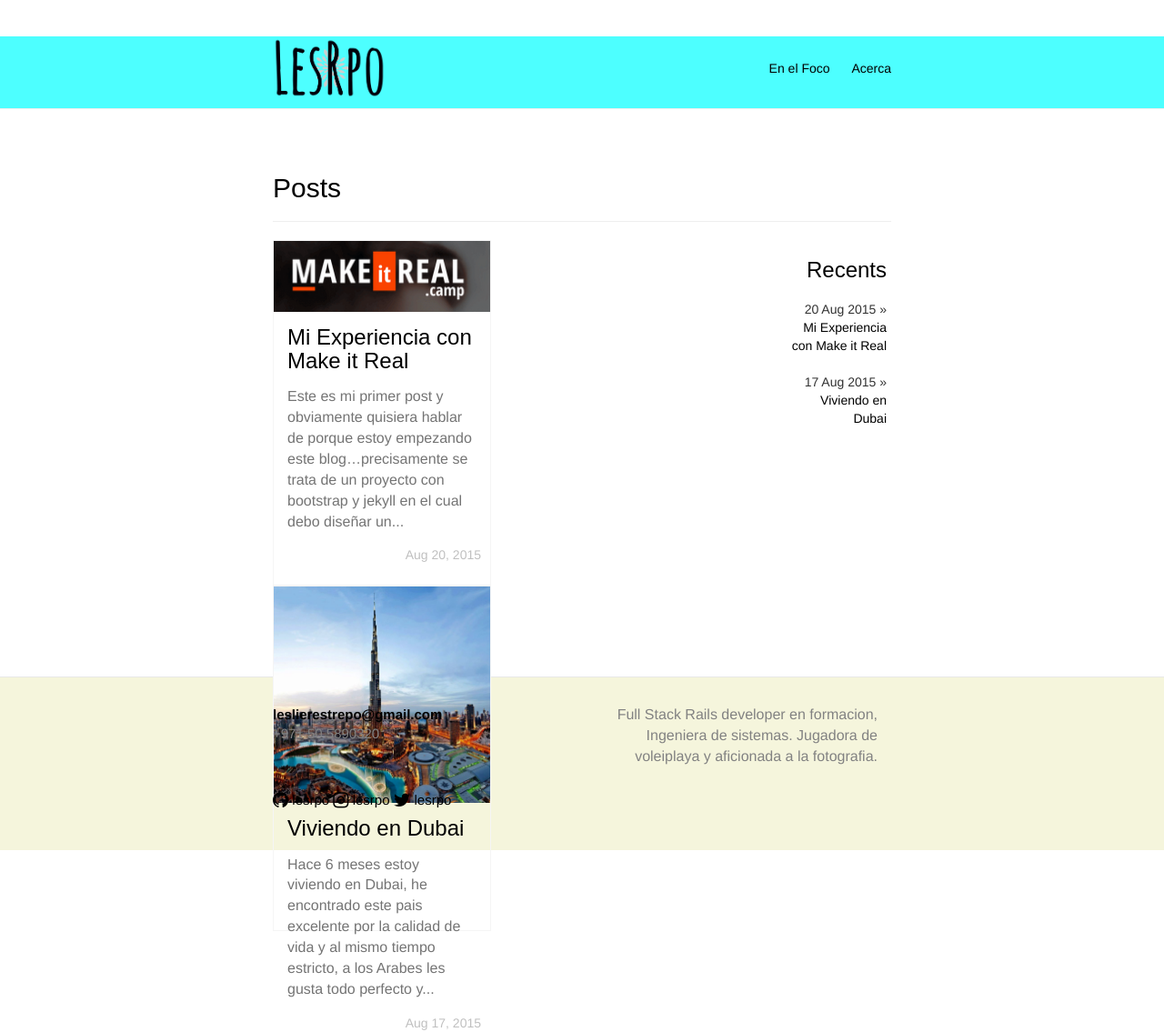
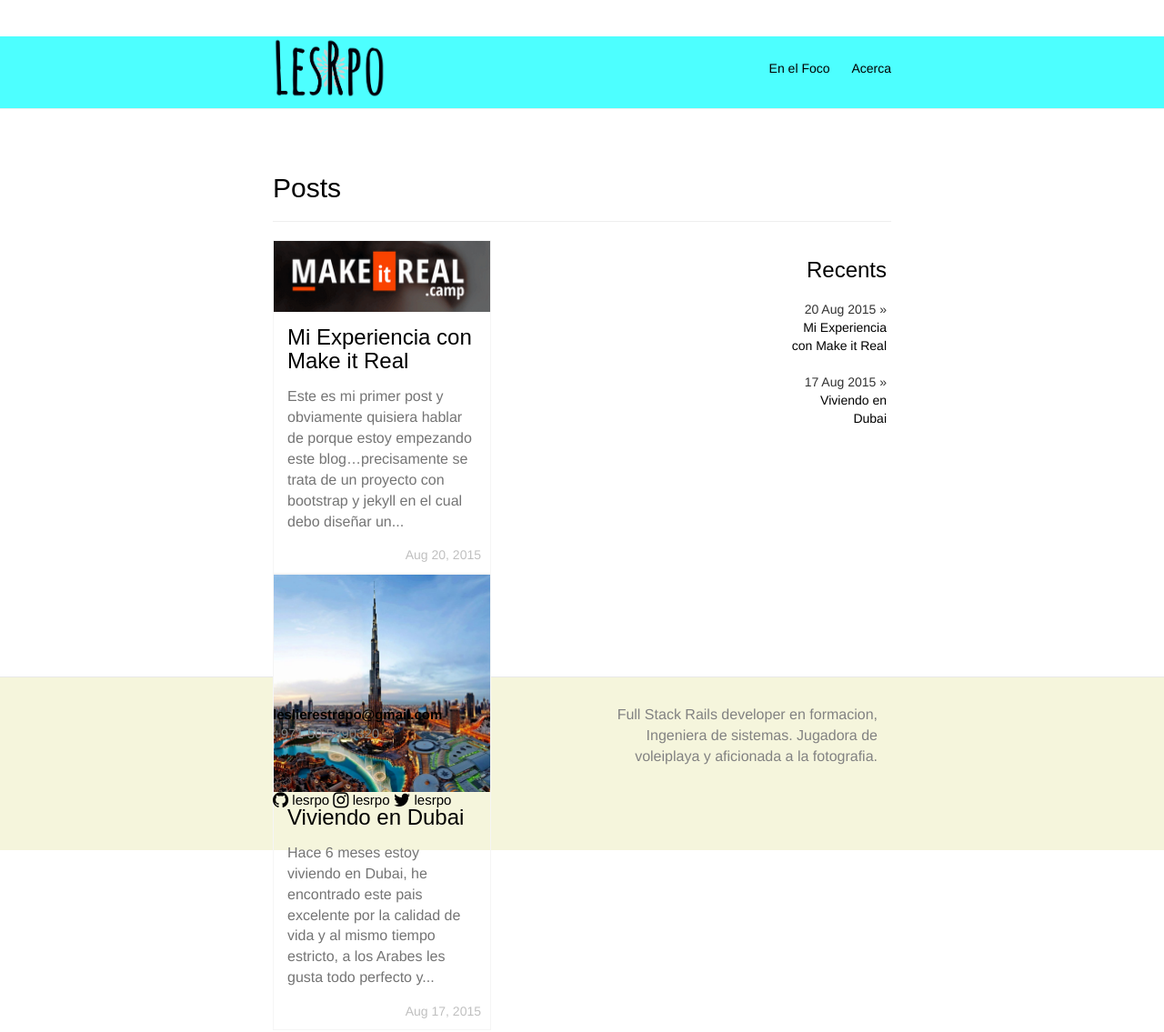
Before and after one commit to lesrpo/lely.github.io, a Jekyll site: the page built from index.html, in a window 1280 px wide. Shown: the whole page at 91% size. Built offline with Jekyll 4.4.1, drawn with Linux system fonts in a browser that asks for light colours; nearby versions of some CDN libraries.

Commit message:
Changes in packery

```diff
--- a/css/main.scss
+++ b/css/main.scss
@@ -78,7 +78,6 @@ p{
 }
 .item{
 	width:240px;
-	height:380px;
     border: 1px solid #F5F5F5;
 }
 .item a img{
```
